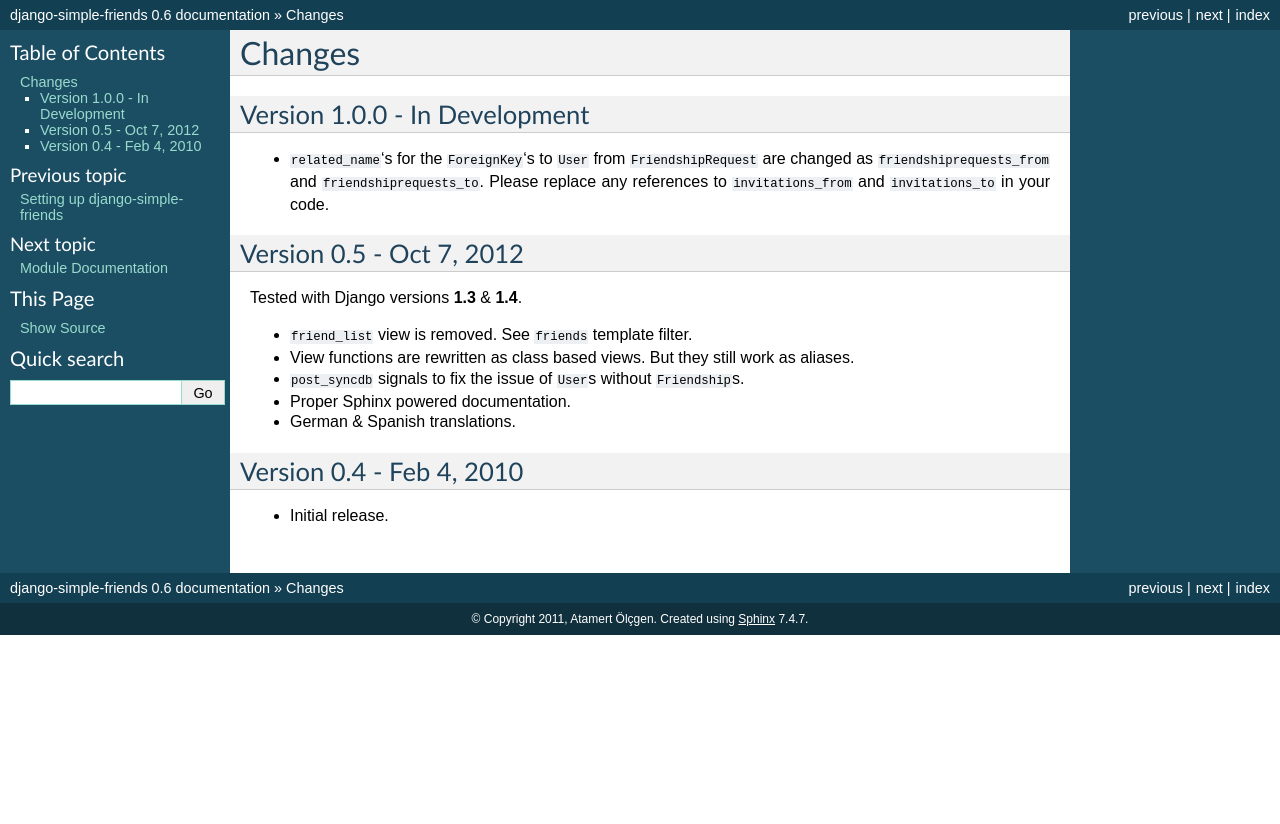
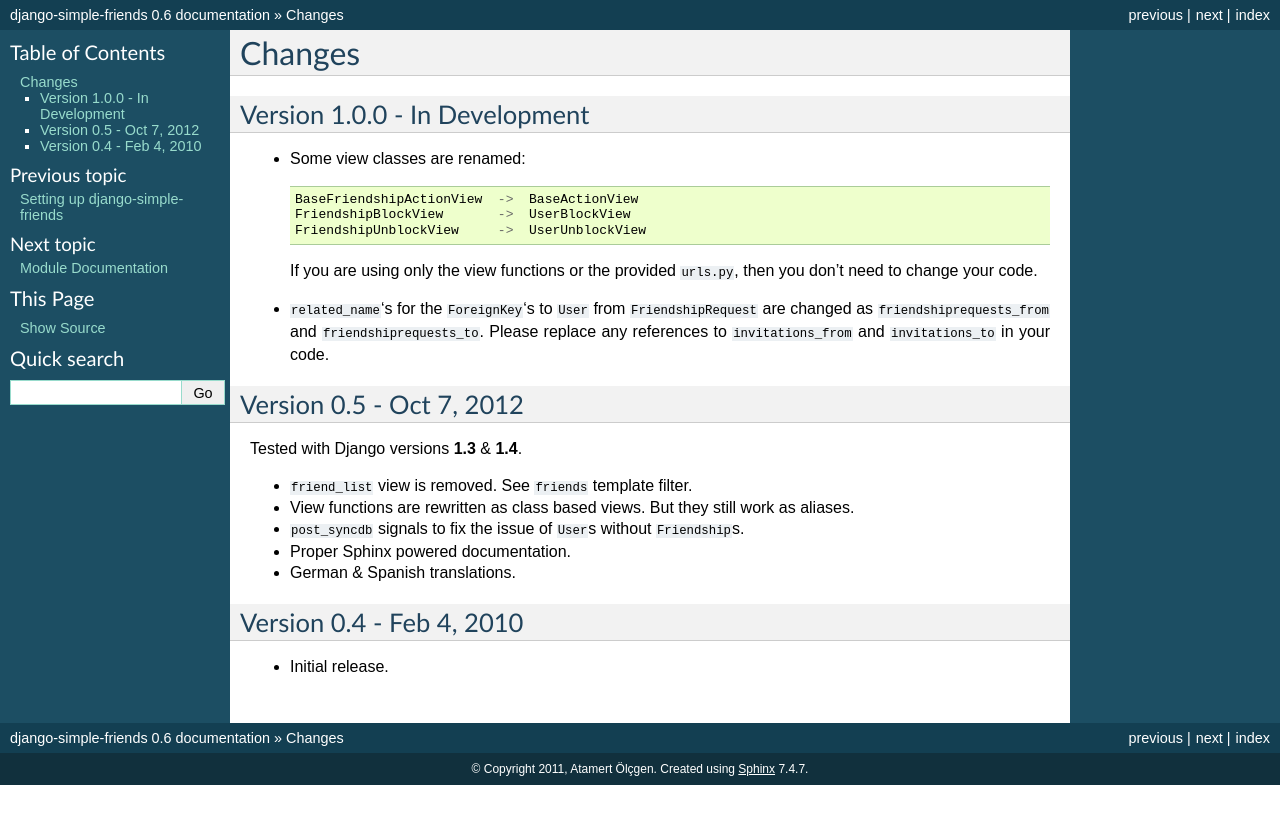
Before and after one commit to muhuk/django-simple-friends, a Sphinx documentation site: the page built from doc/source/changelog.rst, in a window 1280 px wide. Shown: the top 824 px of the page. Built offline with Sphinx 7.4.7, drawn with Linux system fonts in a browser that asks for light colours.

Commit message:
Updated docs

```diff
--- a/doc/source/about.rst
+++ b/doc/source/about.rst
@@ -3,6 +3,8 @@ About django-simple-friends
 ===========================
 
 I started developing *django-simple-friends* when I needed a simple app that handles friendships for my project. `django-friends <https://github.com/jtauber/django-friends/>`_ of `Pinax <http://pinaxproject.com/>`_ was mature and well written but it was also handling contacts and invitations. So I decided to create my own app and steal some ideas from *django-friends*.
+
+You can get community support at the |mailing-list|_.
 
 
 Highlights
--- a/doc/source/changelog.rst
+++ b/doc/source/changelog.rst
@@ -5,6 +5,14 @@ Changes
 Version 1.0.0 - In Development
 ==============================
 
+* Some view classes are renamed::
+
+      BaseFriendshipActionView  ->  BaseActionView
+      FriendshipBlockView       ->  UserBlockView
+      FriendshipUnblockView     ->  UserUnblockView
+
+  If you are using only the view functions or the provided ``urls.py``, then
+  you don't need to change your code.
 * ``related_name``\ 's for the ``ForeignKey``\ 's to ``User`` from
   ``FriendshipRequest`` are changed as ``friendshiprequests_from`` and
   ``friendshiprequests_to``. Please replace any references to
```
Also changed, not shown: other parts of doc/source/about.rst (+3 -0 lines), README.rst (+10 -0 lines).
